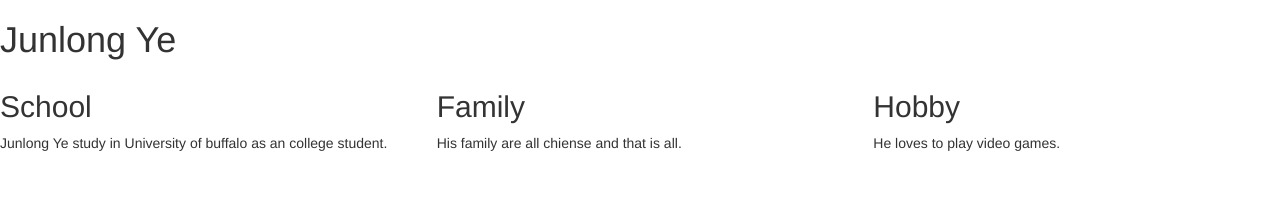
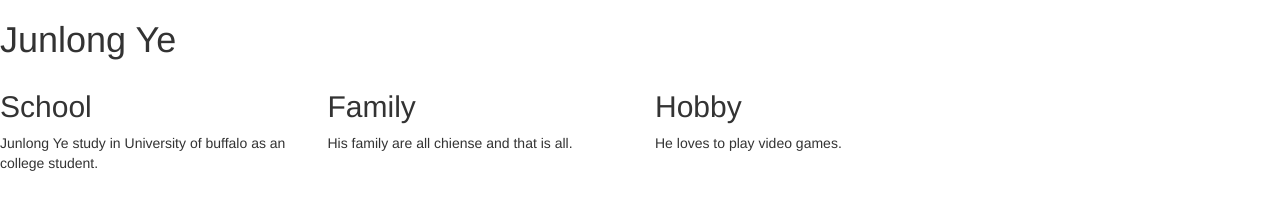
Before and after one commit to junlongye/junlongye.github.io, a plain HTML site: page index.html in a window 1280 px wide. Drawn offline with nearby package versions, Linux system fonts and the light colour scheme.

Commit message:
Update index.html

```diff
--- a/index.html
+++ b/index.html
@@ -21,15 +21,15 @@
   <body>
     <h1>Junlong Ye</h1>
     <div class="row">
-    <div class="col-sm-4">
+    <div class="col-sm-4 col-md-6 col-lg-3 col-xs-12">
       <h2>School</h2>
     Junlong Ye study in University of buffalo as an college student.
       </div>
-      <div class="col-sm-4">
+      <div class="col-sm-4 col-md-6 col-lg-3 col-xs-12">
         <h2>Family</h2>
         His family are all chiense and that is all.
           </div>
-        <div class="col-sm-4">
+        <div class="col-sm-4 col-md-6 col-lg-3 col-xs-12">
           <h2>Hobby</h2>
          He loves to play video games.
           </div>
```
